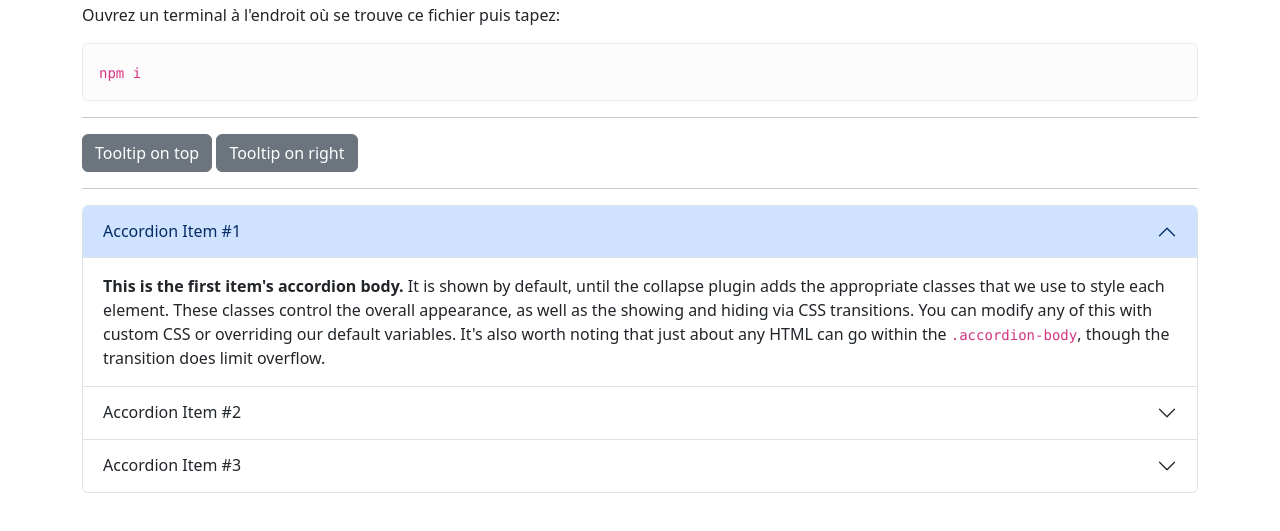
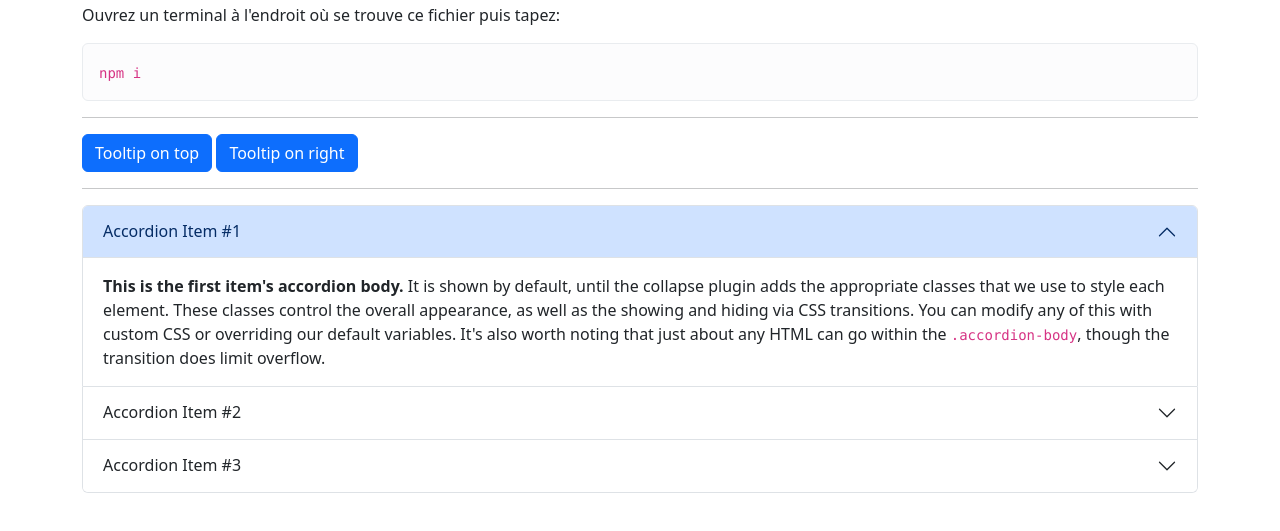
Before and after one commit to maltaesousa/maltaesousa.github.io, a website: page javascript2/exemples/npm-01/index.html in a window 1280 px wide. Shown: the part 53-584 px from the top of the page. Drawn offline with nearby package versions, Linux system fonts and the light colour scheme.

Commit message:
move to primary

```diff
--- a/javascript2/exemples/npm-01/index.html
+++ b/javascript2/exemples/npm-01/index.html
@@ -22,11 +22,11 @@
       </code>
     </div>
     <hr>
-    <button type="button" class="btn btn-secondary" data-bs-toggle="tooltip" data-bs-placement="top"
+    <button type="button" class="btn btn-primary" data-bs-toggle="tooltip" data-bs-placement="top"
       title="Tooltip on top">
       Tooltip on top
     </button>
-    <button type="button" class="btn btn-secondary" data-bs-toggle="tooltip" data-bs-placement="right"
+    <button type="button" class="btn btn-primary" data-bs-toggle="tooltip" data-bs-placement="right"
       title="Tooltip on right">
       Tooltip on right
     </button>
```
Also changed, not shown: index.html (+2 -2 lines), javascript2/README.md.
